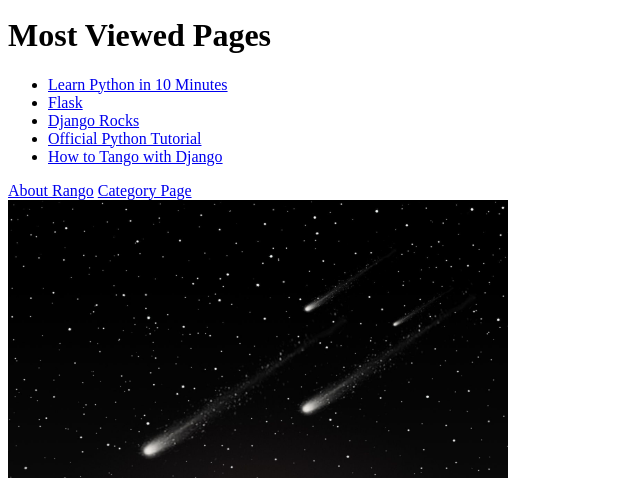
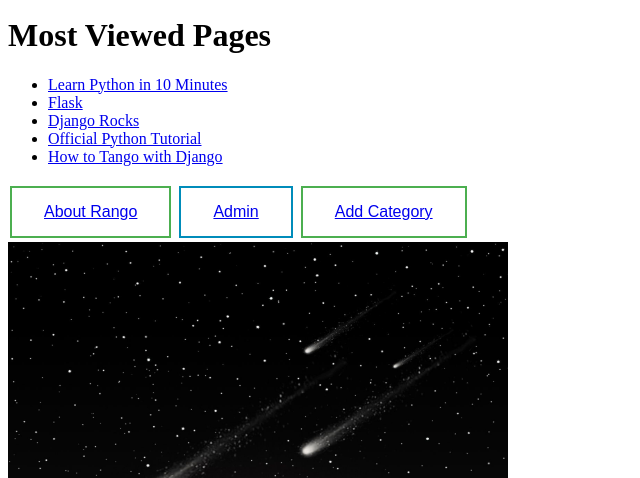
Before and after one commit to ValiantDoge/tango_with_django, a Django app: page / in a window 1280 px wide. Shown: the part 272-750 px from the top of the page, without its empty margins (0-640 px from the left). Run offline with Django 4.2, Linux system fonts and the light colour scheme; data comes from the database, SQL or seed files in the repository; both versions use the stored data as it was after the commit.

Commit message:
forms comm7

```diff
--- /dev/null
+++ b/rango/forms.py
@@ -0,0 +1,33 @@
+from attr import fields
+from django import forms, views
+from rango.models import Category, Page
+
+
+class CategoryForm(forms.ModelForm):
+    name = forms.CharField(help_text="Please enter the category name.")
+    views = forms.IntegerField(widget=forms.HiddenInput(), initial=0)
+    likes = forms.IntegerField(widget=forms.HiddenInput(),initial=0)
+    slug = forms.CharField(widget=forms.HiddenInput(),required=False)
+
+    class Meta:
+        model = Category
+        fields = ('name',)
+
+class PageForm(forms.ModelForm):
+    title = forms.CharField(help_text="Please enter the title of the page.")
+    url = forms.URLField(max_length=200,help_text="Please Enter the URL of the page.")
+    views = forms.IntegerField(widget=forms.HiddenInput(), initial=0)
+
+
+    def clean(self):
+        cleaned_data=self.cleaned_data
+
+        if url and not url.startswith('http://'):
+            url = 'http://' + url
+            cleaned_data['url']= url
+
+            return cleaned_data
+
+    class Meta:
+        model=Page
+        exclude = ('category',)
--- a/rango/urls.py
+++ b/rango/urls.py
@@ -4,5 +4,6 @@ from rango import views
 urlpatterns = [
     path('', views.index, name='index'),
     path('about/', views.about, name='about'),
+    path('addcat/',views.add_category, name='add_category'),
     path('category/<category_name_slug>/', views.show_category, name='show_category'),
 ]
--- a/rango/views.py
+++ b/rango/views.py
@@ -1,13 +1,15 @@
 from django.shortcuts import render
 from django.http import HttpResponse
+from rango.forms import CategoryForm
 from rango.models import Category
 from rango.models import Page
-
+from rango.forms import CategoryForm, PageForm
 
 def index(request):
     category_list= Category.objects.order_by("-likes")[:5]
     pages_list = Page.objects.order_by("-views")[:5]
-    context_dict= {'categories': category_list, 'pages':pages_list}
+    form = PageForm()
+    context_dict= {'categories': category_list, 'pages':pages_list, 'form':form}
     return render(request, 'rango/index.html', context=context_dict)
 
 
@@ -25,3 +27,18 @@ def show_category(request, category_name_slug):
         context_dict['pages']=None
         context_dict['category']=None
     return render(request, 'rango/category.html', context_dict)
+
+
+def add_category(request):
+    form = CategoryForm()
+
+    if request.method == 'POST':
+        form = CategoryForm(request.POST)
+
+        if form.is_valid():
+            form.save()
+            return index(request)
+        else:
+            print(form.errors)
+
+    return render(request, 'rango/add_category.html', {'form': form})
--- /dev/null
+++ b/static/css/stylesheet.css
@@ -0,0 +1,34 @@
+.button {
+    border: none;
+    color: white;
+    padding: 15px 32px;
+    text-align: center;
+    text-decoration: none;
+    display: inline-block;
+    font-size: 16px;
+    margin: 4px 2px;
+    cursor: pointer;
+  }
+
+
+.button1 {
+    background-color: white;
+    color: black;
+    border: 2px solid #4CAF50;
+  }
+
+  .button1:hover {
+    background-color: #4CAF50;
+    color: white;
+  }
+
+  .button2 {
+    background-color: white;
+    color: black;
+    border: 2px solid #008CBA;
+  }
+
+  .button2:hover {
+    background-color: #008CBA;
+    color: white;
+  }
--- a/tango_with_django_project/settings.py
+++ b/tango_with_django_project/settings.py
@@ -51,6 +51,7 @@ INSTALLED_APPS = [
     'django.contrib.messages',
     'django.contrib.staticfiles',
     'rango',
+    'crispy_forms',
 ]
 
 MIDDLEWARE = [
--- a/templates/rango/index.html
+++ b/templates/rango/index.html
@@ -7,7 +7,7 @@
         <title>Rango</title>
         <meta name="description" content="">
         <meta name="viewport" content="width=device-width, initial-scale=1">
-        <link rel="stylesheet" href="">
+        <link rel="stylesheet" href='{%static "css/stylesheet.css" %}'>
     </head>
     <body>
         <h1 style=color:red;>Rango says...</h1>
@@ -44,11 +44,14 @@
 
 
         <div>
-            <a href="rango/about/">About Rango</a>
-            <a href="rango/category">Category Page</a><br>
+            <button class="button button1"><a href="rango/about/">About Rango</a></button>
+            <button class="button button2"><a href="/admin/">Admin</a></button>
+            <button class="button button1"><a href="/rango/addcat/">Add Category</a></button><br>
             <img src='{%static "images/image.jpg" %}' alt="image" width="500" height="800">
             <img src='/media/rango/cat.jpg' alt="image" width="1100" height="800">
         </div>
 
+
+
     </body>
 </html>
```
Also changed, not shown: templates/rango/add_category.html (added, +27 -0 lines), db.sqlite3, rango/migrations/0005_alter_page_options_alter_category_slug.py (added).
